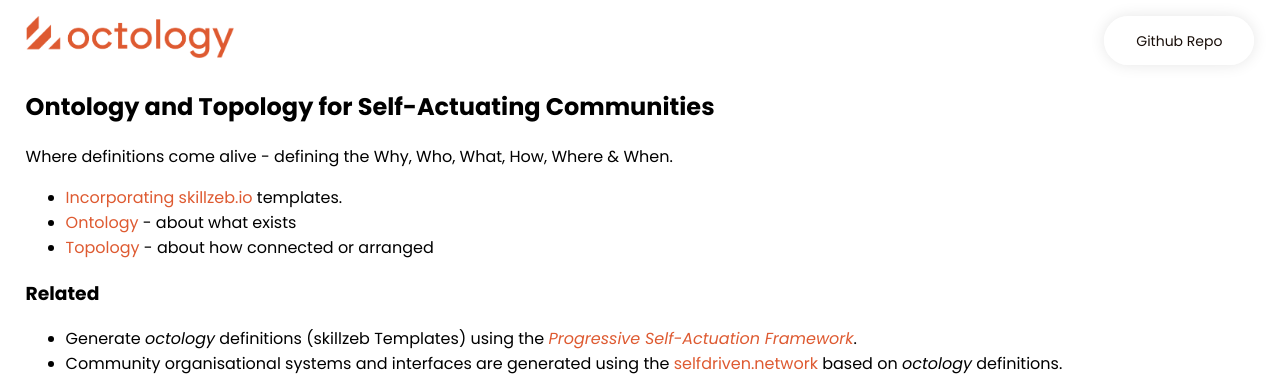
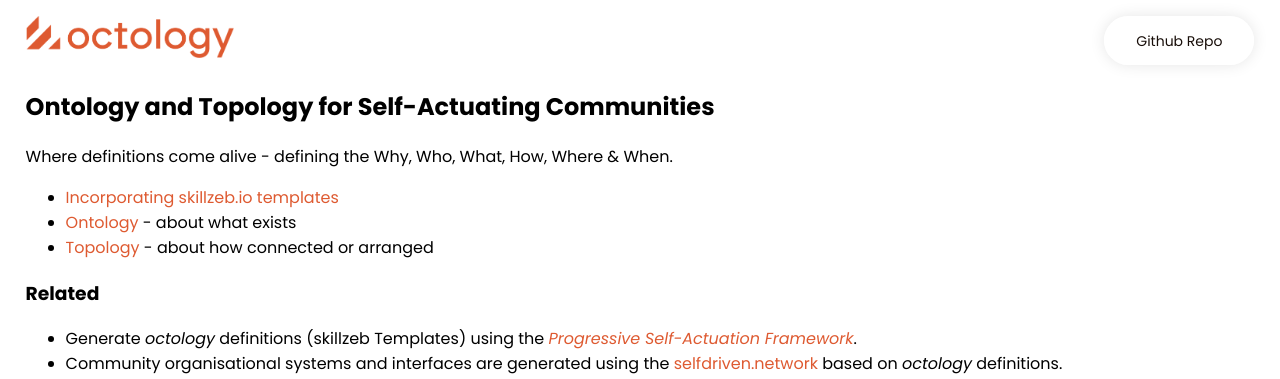
Before and after one commit to selfdriven-octo/octology, a Jekyll site: the page built from docs/index.md, in a window 1280 px wide. Shown: the top 379 px of the page. Built offline with Jekyll 4.4.1, drawn with Linux system fonts in a browser that asks for light colours.

```diff
--- a/docs/index.md
+++ b/docs/index.md
@@ -7,7 +7,7 @@ title: Home
 
 Where definitions come alive - defining the Why, Who, What, How, Where & When.
 
-- [Incorporating skillzeb.io](https://skillzeb.io) templates.
+- [Incorporating skillzeb.io templates](https://skillzeb.io)
 - [Ontology](/what-is-ontology/) - about what exists
 - [Topology](/what-is-topology/) - about how connected or arranged
 
```
